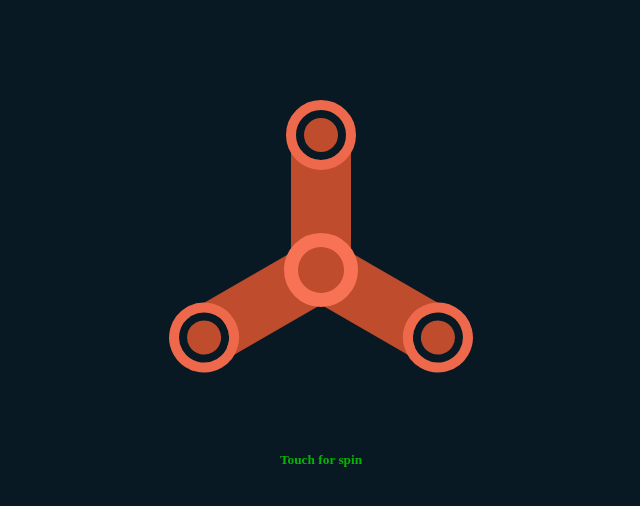
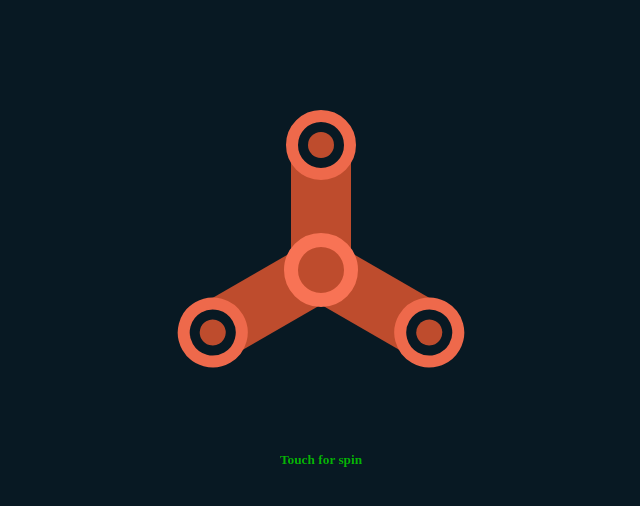
Before and after one commit to chetanguptamrt/fidget-spinner, a plain HTML site: page index.html in a window 1280 px wide. Shown: the whole page, without its empty margins (319-959 px from the left). Drawn offline with Linux system fonts and the light colour scheme.

Commit message:
Add files via upload

```diff
--- a/css/style.css
+++ b/css/style.css
@@ -46,18 +46,23 @@ body {
     height: 60px;
     background-color: rgb(190, 76, 45);
 }
-.p-end{
+.p-end {
     position: absolute;
-    top: 5px;
+    top: -5px;
     left: -40px;
-    width: 34px;
-    height: 34px;
+    width: 46px;
+    height: 46px;
     border-radius: 50%;
-    background-color: rgb(190, 76, 45);
-    border: 8px solid #081923FF;
-    outline: 10px solid rgb(238, 105, 75);
-    outline-radius: 25px;
-    -moz-outline-radius: 25px;
-    -webkit-outline-radius: 25px;
+    background-color: #081923FF;
+    border: 12px solid rgb(238, 105, 75);
     z-index: 4;
 }
+.p-end-mid {
+    position: absolute;
+    top: 10px;
+    left: 10px;
+    width: 26px;
+    height: 26px;
+    background-color: rgb(190, 76, 45);
+    border-radius: 50%;
+}
--- a/index.html
+++ b/index.html
@@ -13,15 +13,21 @@
         <div onclick="run()" class="middle"></div>
         <div id="p-1" class="p-1 p-common">
             <div class="p-mid"></div>
-            <div class="p-end"></div>
+            <div class="p-end">
+                <div class="p-end-mid"></div>
+            </div>
         </div>
         <div id="p-2" class="p-2 p-common">
             <div class="p-mid"></div>
-            <div class="p-end"></div>
+            <div class="p-end">
+                <div class="p-end-mid"></div>
+            </div>
         </div>
         <div id="p-3" class="p-3 p-common">
             <div class="p-mid"></div>
-            <div class="p-end"></div>
+            <div class="p-end">
+                <div class="p-end-mid"></div>
+            </div>
         </div>
     </div>
     <div class="footer"><small>Touch for spin</small></div>
```
